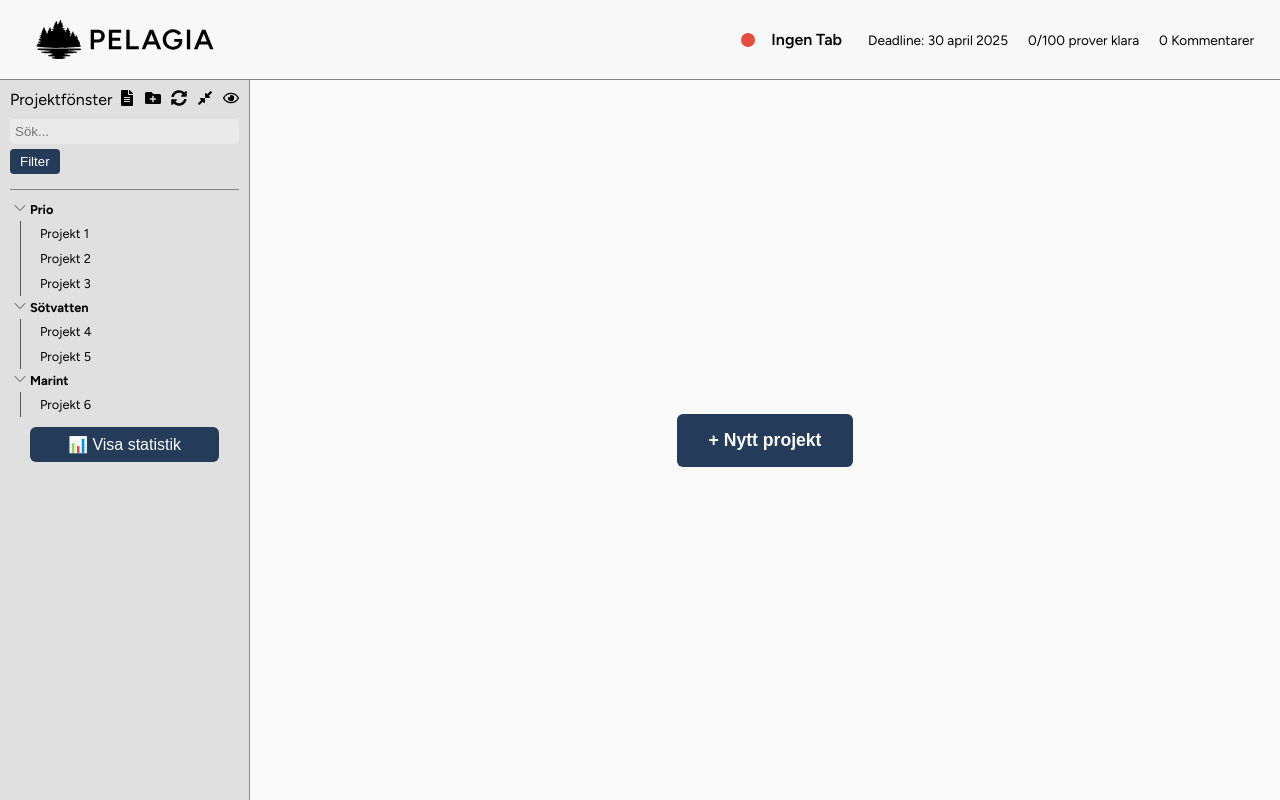
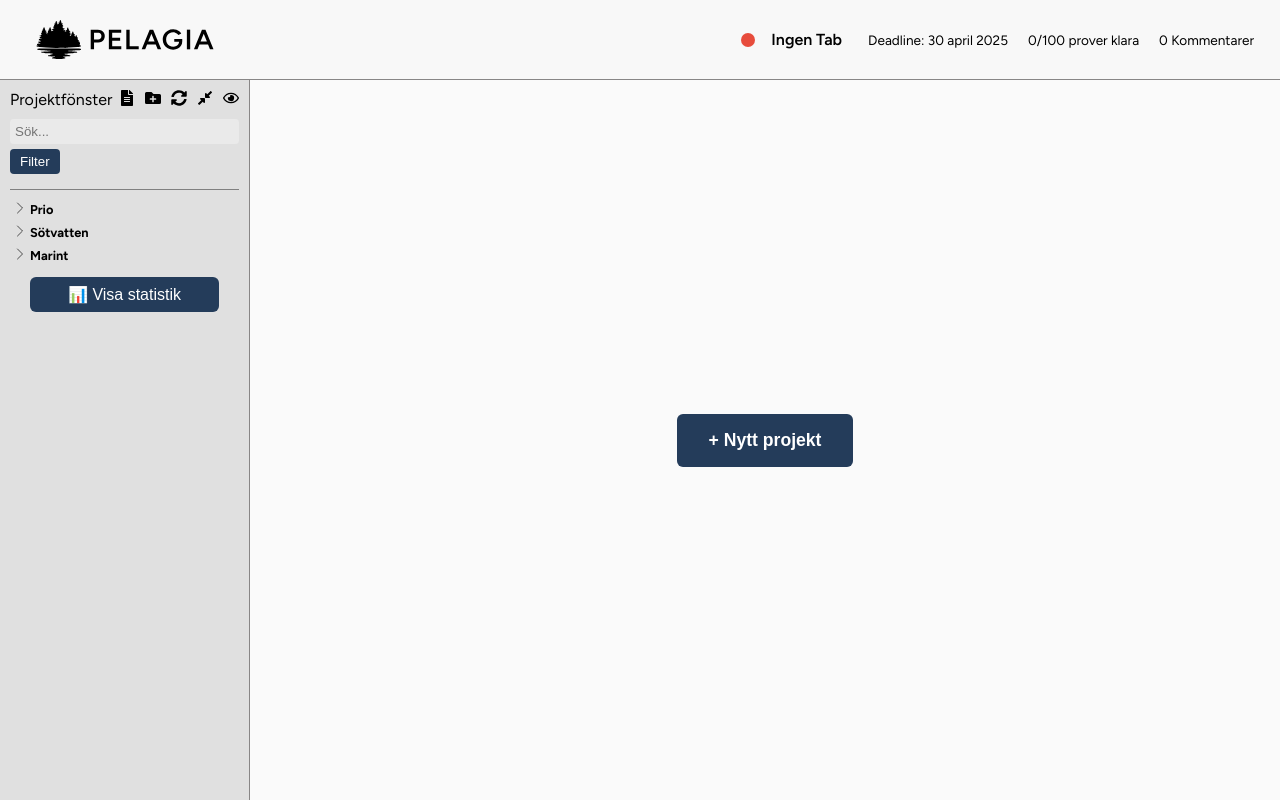
Before and after one commit to EliasKristmansson/dbtreact, a React (Vite) app in the folder reactproject1/: page / in a window 1280 px wide. Built offline with nearby package versions, Linux system fonts and the light colour scheme.

Commit message:
subfolders finns nu

```diff
--- a/reactproject1/src/App.jsx
+++ b/reactproject1/src/App.jsx
@@ -4,19 +4,23 @@ import Topbar from "./components/Topbar";
 import Workspace from "./components/Workspace";
 import Filter from "./components/Filter";
 import Statistik from "./components/Statistik";
-
+import buildFolderTree from "./components/BuildFolderTree";
+import Folder from "./components/Folder";
 
 export default function App() {
 	const [allProjects, setAllProjects] = useState([
 		{ id: 1, name: "Projekt 1", folder: "Prio" },
-		{ id: 2, name: "Projekt 2", folder: "Prio" },
-		{ id: 3, name: "Projekt 3", folder: "Prio" },
+		{ id: 2, name: "Projekt 2", folder: "Prio/Sub1" },
+		{ id: 3, name: "Projekt 3", folder: "Prio/Sub1" },
 		{ id: 4, name: "Projekt 4", folder: "Sötvatten" },
-		{ id: 5, name: "Projekt 5", folder: "Sötvatten" },
+		{ id: 5, name: "Projekt 5", folder: "Sötvatten/Undermapp" },
 		{ id: 6, name: "Projekt 6", folder: "Marint" },
-	]);
+	  ]);
+
+	const folderTree = buildFolderTree(allProjects);
+
 	const [nextId, setNextId] = useState(7);
-	const [folders, setFolders] = useState(["Prio", "Sötvatten", "Marint"]);
+
 
 	const [tabs, setTabs] = useState([]);
 	const [projectRows, setProjectRows] = useState({});
@@ -169,7 +173,7 @@ export default function App() {
 					<>
 						<Sidebar
 							allProjects={allProjects}
-							folders={folders}
+							folders={folderTree} // Skicka den färdiga trädet här!
 							activeTabId={activeTabId}
 							tabs={tabs}
 							handleAddFolder={handleAddFolder}
--- a/reactproject1/src/components/BuildFolderTree.jsx
+++ b/reactproject1/src/components/BuildFolderTree.jsx
@@ -12,16 +12,17 @@ export default function buildFolderTree(projects){
 				existingFolder = {
 					title: folderName,
 					projects: [],
-					children: [],
+					subFolders: [],
 				};
 				currentLevel.push(existingFolder);
 			}
 			if (index === path.length - 1){
 				existingFolder.projects.push(project);
 			} else {
-				currentLevel = existingFolder.children;
+				currentLevel = existingFolder.subFolders;
 			}
 		});
 	});
 	return root;
+
 }
--- a/reactproject1/src/components/Folder.jsx
+++ b/reactproject1/src/components/Folder.jsx
@@ -2,23 +2,24 @@ import React, { useState } from "react";
 import Project from "./Project";
 import { ChevronRight, ChevronDown } from "lucide-react";
 
-export default function Folder({ title, projects, onProjectDoubleClick, onProjectDelete, onProjectRename, activeTabId, tabs, isOpen, toggleFolder}) {
-
+export default function Folder({ folder, projects =[], subFolders = [], onProjectDoubleClick, onProjectDelete, onProjectRename, activeTabId, tabs, onProjectOpen,handleRename}) {
+  const [isOpen, setIsOpen] = useState(false);
+  const toggleFolder = () => setIsOpen(prev => !prev);
   const isActive = (projectId) => {
     const tab = tabs.find(t => t.id === projectId);
     return tab && tab.id === activeTabId;
   };
-  console.log(tabs)
+
   return (
     <div className="folder">
       <div className="collapse-container" onClick={toggleFolder}>
         <span>{isOpen ? <ChevronDown className="chevron" strokeWidth={0.8}/> : <ChevronRight className="chevron" strokeWidth={0.8}/>}</span>
-        <h4 className="folder-title">{title}</h4>
+        <h4 className="folder-title">{folder.title}</h4>
       </div>
 
       {isOpen && (
         <div className="project">
-          {projects.map((proj, idx) => (
+          {folder.projects.map((proj, idx) => (
 
             <Project
               key={idx}
@@ -26,23 +27,21 @@ export default function Folder({ title, projects, onProjectDoubleClick, onProjec
               className={`project-item ${isActive(proj.id) ? "active" : ""}`}
               onDoubleClick={onProjectDoubleClick}
               onDelete={() => onProjectDelete(idx)}
-              onRename={(oldName, newName) => onProjectRename(title, oldName, newName)}
+              onRename={(oldName, newName) => onProjectRename(folder, oldName, newName)}
             />
           ))}
-
-          {title.children && title.children.map((subfolder, i) =>(
-            <Folder
-              key={folderTitle}
-              title={title}
-              activeTabId={activeTabId}
-              tabs={tabs}
-              isOpen={isOpen[title]}
-              toggleFolder={() => toggleFolder(title)}
-              projects={projects}
-              onProjectDoubleClick={onProjectOpen}
-              onProjectDelete={(projectIndex) => onProjectDelete(title, projectIndex)}
-              onProjectRename={handleRename}
-            />
+         {folder.subFolders && folder.subFolders.map((subfolder) => (
+          <Folder
+            key={subfolder.title}
+            folder={subfolder}
+            onProjectDoubleClick={onProjectDoubleClick}
+            onProjectDelete={onProjectDelete}
+            onProjectRename={onProjectRename}
+            onProjectOpen={onProjectOpen}
+            handleRename={handleRename}
+            activeTabId={activeTabId}
+            tabs={tabs}
+          />
           ))}
         </div>
       )}
--- a/reactproject1/src/components/Sidebar.jsx
+++ b/reactproject1/src/components/Sidebar.jsx
@@ -126,19 +126,19 @@ const closeAllFolders = () => {
 
       <div className="folder-container">
         <div className={`folders-container ${isMinimized ? "minimized" : ""}`}>
-          {folders.map((folderTitle,i) => {
-            const projects = allProjects.filter(p => p.folder === folderTitle);
+          {folders.map((folder,i) => {
+            const projects = allProjects.filter(p => p.folder === folder);
             return (
               <Folder
                 key={i}
-                title={folderTitle}
+                folder={folder}
                 activeTabId={activeTabId}
                 tabs={tabs}
-                isOpen={isOpen[folderTitle]}
-                toggleFolder={() => toggleFolder(folderTitle)}
+                isOpen={isOpen[folder]}
+                toggleFolder={() => toggleFolder(folder)}
                 projects={projects}
                 onProjectDoubleClick={onProjectOpen}
-                onProjectDelete={(projectIndex) => onProjectDelete(folderTitle, projectIndex)}
+                onProjectDelete={(projectIndex) => onProjectDelete(folder, projectIndex)}
                 onProjectRename={handleRename}
               />
             );
```
